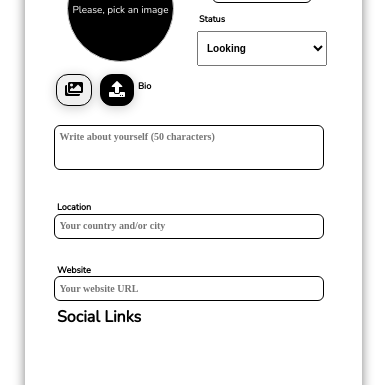
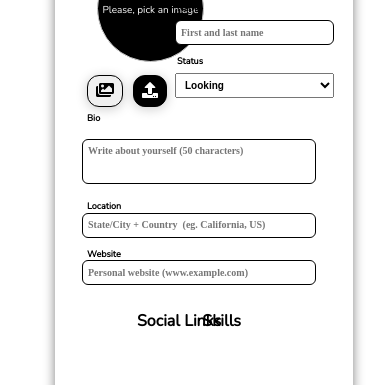
Before and after one commit to 4gnle/Coopefy, a React (Create React App) app in the folder client/: page /edit-profile in a window 390 px wide. Shown: the part 227-612 px from the top of the page. Built offline with nearby package versions, Linux system fonts and the light colour scheme; no server answers.

Commit message:
Building Edit-Profile Component 6

```diff
--- a/client/src/components/Create Profile/CreateProfile.css
+++ b/client/src/components/Create Profile/CreateProfile.css
@@ -2,7 +2,7 @@
   display: block;
   text-align: center;
   position: absolute;
-  width: 805px;
+  width: 50%;
   height: 839px;
   left: 500px;
   top: 50px;
@@ -113,8 +113,8 @@
 
 @media (max-width: 1280px) {
   .edit-box {
-    width: 500px;
-    height: 500px;
+    width: 50%;
+    height: 600px;
     left: 250px;
     top: 50px;
   }
@@ -130,13 +130,6 @@
      margin-left: 16px;
      margin-top: -5px;
      display: block;
-   }
-
-   .edit-box .bottom-inputs label {
-     font-weight: bold;
-     font-size: 12px;
-     margin-top: -10px;
-     float:left;
    }
 
   .top-inputs-name input {
@@ -160,14 +153,19 @@
   }
 
   .bottom-inputs {
-    float: center;
     margin-bottom: 10px;
     margin-top: 80px;
   }
 
+  .edit-box .bottom-inputs label {
+    font-weight: bold;
+    font-size: 12px;
+    margin-top: -10px;
+  }
+
   .bottom-inputs input {
     margin-top: 5px;
-    width: 500px;
+    width: 100%;
     height: 40px;
     margin-left: 0px;
     font-size: 12px;
@@ -183,7 +181,7 @@
     border: 1px solid #000000;
     box-sizing: border-box;
     margin-left: 0px;
-    width: 500px;
+    width: 100%;
     height: 60px;
     font-size: 12px;
     font-weight: bold;
@@ -199,8 +197,7 @@
 
 @media (max-width: 992px) {
   .edit-box {
-    max-width: 70%;
-    width: 500px;
+    width: 50%;
     height: 500px;
     left: 200px;
     top: 50px;
@@ -211,13 +208,6 @@
     font-size: 12px;
     margin-top: -10px;
     margin-left: 10px;
-    z-index: 1;
-  }
-
-  .edit-box .bottom-inputs label {
-    margin-top: 10px;
-    font-size: 12px;
-    float:left;
   }
 
   .top-inputs {
@@ -227,7 +217,7 @@
   }
 
   .top-inputs-name input {
-    width: 200px;
+    width: 90%;
     margin-bottom: 20px;
     height: 35px;
     font-size: 12px;
@@ -237,7 +227,7 @@
   }
 
   .top-inputs-status select {
-    width: 200px;
+    width: 90%;
     height: 35px;
     font-size: 12px;
     font-weight: bold;
@@ -246,13 +236,19 @@
   }
 
   .bottom-inputs {
-    margin-top: 10px;
-    float: center;
+    margin-top: 5px;
+    float: right;
+  }
+
+  .edit-box .bottom-inputs label {
+    margin-top: -5px;
+    font-size: 12px;
   }
 
   .bottom-inputs input {
     margin-top: 0.5px;
-    width: 300px;
+    margin-bottom: 15px;
+    width: 100%;
     height: 35px;
     margin-left: -5px;
     font-size: 12px;
@@ -268,7 +264,9 @@
     border: 1px solid #000000;
     box-sizing: border-box;
     margin-left: -5px;
-    width: 300px;
+    margin-bottom: 15px;
+    margin-top: 0.5px;
+    width: 100%;
     height: 60px;
     font-size: 12px;
     font-weight: bold;
@@ -283,7 +281,7 @@
 @media (max-width: 768px) {
   .edit-box {
     max-width: 70%;
-    width: 300px;
+    width: 50%;
     height: 500px;
     left: 150px;
     top: 50px;
@@ -291,26 +289,20 @@
 
 
   .top-inputs {
-    margin-top: -120px;
+    margin-top: -110px;
     float: right;
-    margin-right: 5px;
+    margin-right: 25px;
   }
 
   .edit-box .top-inputs label {
     position: absolute;
-    font-size: 9px;
+    font-size: 10px;
     z-index: 1;
   }
 
-  .edit-box .bottom-inputs label {
-    margin-top: 10px;
-    font-size: 9px;
-    float:left;
-  }
-
   .top-inputs-name input {
-    width: 130px;
-    height: 35px;
+    width: 90%;
+    height: 30px;
     font-size: 10px;
     font-weight: bold;
     font-style: 'Nunito';
@@ -318,8 +310,8 @@
   }
 
   .top-inputs-status select {
-    width: 130px;
-    height: 35px;
+    width: 90%;
+    height: 30px;
     font-size: 10px;
     font-weight: bold;
     font-style: 'Nunito';
@@ -331,9 +323,15 @@
     float: center;
   }
 
+  .edit-box .bottom-inputs label {
+    margin-top: -5px;
+    font-size: 10px;
+    float:left;
+  }
+
   .bottom-inputs input {
     margin-top: 0.5px;
-    width: 300px;
+    width: 100%;
     height: 35px;
     margin-left: -5px;
     font-size: 10px;
@@ -349,7 +347,7 @@
     border: 1px solid #000000;
     box-sizing: border-box;
     margin-left: -5px;
-    width: 300px;
+    width: 100%;
     height: 60px;
     font-size: 10px;
     font-weight: bold;
@@ -363,9 +361,9 @@
 
 @media (max-width: 480px) {
   .edit-box {
-    width: 300px;
+    width: 60%;
     height: 500px;
-    left: 25px;
+    left: 55px;
     top: 50px;
   }
 
@@ -387,7 +385,90 @@
   }
 
   .top-inputs-name input {
-    width: 100px;
+    width: 100%;
+    height: 25px;
+    font-size: 10px;
+    font-weight: bold;
+    font-style: 'Nunito';
+    padding: 5px;
+  }
+
+  .top-inputs-status select {
+    width: 100%;
+    height: 25px;
+    font-size: 10px;
+    font-weight: bold;
+    font-style: 'Nunito';
+    padding: 5px;
+  }
+
+  .bottom-inputs {
+    float: center;
+    margin-top: 5px;
+    margin-bottom: 5px;
+  }
+
+  .bottom-inputs input {
+    margin-bottom: 15px;
+    width: 100%;
+    height: 25px;
+    margin-left: -10px;
+    font-size: 10px;
+    font-weight: bold;
+    font-style: 'Nunito';
+    padding: 5px;
+  }
+
+  .bottom-inputs textarea {
+    margin-bottom: 15px;
+    margin-top: 15px;
+    resize: none;
+    border-radius: 6px;
+    background: white;
+    border: 1px solid #000000;
+    box-sizing: border-box;
+    margin-left: -10px;
+    width: 100%;
+    height: 45px;
+    font-size: 10px;
+    font-weight: bold;
+    font-Family: 'Nunito';
+    padding: 5px;
+  }
+  .brand-icons {
+
+  }
+}
+
+@media (max-width: 320px) {
+  .edit-box {
+    width: 300px;
+    height: 500px;
+    left: 25px;
+    top: 50px;
+  }
+
+  .edit-box .top-inputs label {
+    display: block;
+    position: absolute;
+    font-size: 9px;
+    top: 50px;
+  }
+
+  .edit-box .bottom-inputs label {
+    position: absolute;
+    font-size: 9px;
+    float:left;
+  }
+
+  .top-inputs {
+    margin-top: -100px;
+    float: right;
+    margin-right: -5px;
+  }
+
+  .top-inputs-name input {
+    width: 90%;
     height: 25px;
     font-size: 10px;
     font-weight: bold;
@@ -441,86 +522,3 @@
 
   }
 }
-
-@media (max-width: 320px) {
-  .edit-box {
-    width: 300px;
-    height: 500px;
-    left: 25px;
-    top: 50px;
-  }
-
-  .edit-box .top-inputs label {
-    display: block;
-    position: absolute;
-    font-size: 9px;
-    top: 50px;
-  }
-
-  .edit-box .bottom-inputs label {
-    position: absolute;
-    font-size: 9px;
-    float:left;
-  }
-
-  .top-inputs {
-    margin-top: -100px;
-    float: right;
-    margin-right: -5px;
-  }
-
-  .top-inputs-name input {
-    width: 100px;
-    height: 25px;
-    font-size: 10px;
-    font-weight: bold;
-    font-style: 'Nunito';
-    padding: 5px;
-  }
-
-  .top-inputs-status input {
-    width: 100px;
-    height: 25px;
-    font-size: 10px;
-    font-weight: bold;
-    font-style: 'Nunito';
-    padding: 5px;
-  }
-
-  .bottom-inputs {
-    float: center;
-    margin-top: 5px;
-    margin-bottom: 5px;
-  }
-
-  .bottom-inputs input {
-    margin-bottom: 15px;
-    width: 270px;
-    height: 25px;
-    margin-left: -10px;
-    font-size: 10px;
-    font-weight: bold;
-    font-style: 'Nunito';
-    padding: 5px;
-  }
-
-  .bottom-inputs textarea {
-    margin-bottom: 15px;
-    margin-top: 15px;
-    resize: none;
-    border-radius: 6px;
-    background: white;
-    border: 1px solid #000000;
-    box-sizing: border-box;
-    margin-left: -10px;
-    width: 270px;
-    height: 45px;
-    font-size: 10px;
-    font-weight: bold;
-    font-Family: 'Nunito';
-    padding: 5px;
-  }
-  .brand-icons {
-
-  }
-}
--- a/client/src/components/Create Profile/CreateProfile.js
+++ b/client/src/components/Create Profile/CreateProfile.js
@@ -45,12 +45,12 @@ const CreateProfile = ({profileImage}) => {
 
         <label>Location</label>
           <input
-          placeholder='Your country and/or city'>
+          placeholder='State/City + Country  (eg. California, US)'>
           </input>
 
         <label>Website</label>
           <input
-          placeholder='Your website URL'
+          placeholder='Personal website (www.example.com)'
           className=''>
           </input>
         </div>
--- a/client/src/components/Create Profile/SkillsandSocials.css
+++ b/client/src/components/Create Profile/SkillsandSocials.css
@@ -1,5 +1,5 @@
 .bottom-section {
-  margin-top: -20px;
+  margin-top: 20px;
 }
 
 .bottom-section p {
@@ -7,3 +7,99 @@
   float: left;
   text-align: left;
 }
+
+@media (max-width: 1280px) {
+  .bottom-section {
+    margin-top: -10px;
+  }
+
+  .bottom-section .socials {
+    font-weight: bold;
+    margin-left: 50px;
+    float: left;
+    text-align: left;
+  }
+
+  .bottom-section .skills {
+    font-weight: bold;
+    margin-right: 80px;
+    float: right;
+    text-align: left;
+  }
+}
+@media (max-width: 992px) {
+  .bottom-section {
+    margin-top: -20px;
+  }
+
+  .bottom-section .socials {
+    font-weight: bold;
+    margin-left: 50px;
+    float: left;
+    text-align: left;
+  }
+
+  .bottom-section .skills {
+    font-weight: bold;
+    margin-right: 80px;
+    float: right;
+    text-align: left;
+  }
+}
+@media (max-width: 768px) {
+  .bottom-section {
+  }
+
+  .bottom-section .socials {
+    margin-bottom: -50px;
+    font-weight: bold;
+    margin-left: 50px;
+    float: left;
+    text-align: left;
+  }
+
+  .bottom-section .skills {
+    font-weight: bold;
+    margin-right: 80px;
+    float: right;
+    text-align: left;
+  }
+}
+@media (max-width: 480px) {
+  .bottom-section {
+    margin-top: -40px;
+  }
+
+  .bottom-section .socials {
+    font-weight: bold;
+    margin-left: 50px;
+    float: left;
+    text-align: left;
+  }
+
+  .bottom-section .skills {
+    font-weight: bold;
+    margin-right: 80px;
+    float: right;
+    text-align: left;
+  }
+}
+@media (max-width: 320px) {
+  .bottom-section {
+    margin-top: -10px;
+  }
+
+  .bottom-section .socials {
+    font-weight: bold;
+    margin-left: 50px;
+    float: left;
+    text-align: left;
+  }
+
+  .bottom-section .skills {
+    font-weight: bold;
+    margin-right: 80px;
+    float: right;
+    text-align: left;
+  }
+}
--- a/client/src/components/Create Profile/SkillsandSocials.js
+++ b/client/src/components/Create Profile/SkillsandSocials.js
@@ -5,8 +5,13 @@ import './SkillsandSocials.css'
 const SocialLinks = () => {
   return (
     <div className="bottom-section">
-      <p>Social Links</p>
+      <div className='socials'>
+        <p>Social Links</p>
+      </div>
 
+      <div className='skills'>
+        <p>Skills</p>
+      </div>
     </div>
   )
 }
--- a/client/src/components/UI/Button.css
+++ b/client/src/components/UI/Button.css
@@ -79,9 +79,10 @@ button:active:disabled {
 
 @media (max-width: 1260px) {
   .button {
+    margin: 5px 5px ;
     font: inherit;
     cursor: pointer;
-    padding: 0.5rem 1rem;
+    padding: 0.6rem 1.1rem;
     border: 1px solid black;
     box-shadow: 0 2px 12px rgba(0, 0, 0, 0.2);
     background-color: #darkgray;
@@ -93,7 +94,7 @@ button:active:disabled {
   .primary {
     font: inherit;
     cursor: pointer;
-    padding: 0.5rem 1rem;
+    padding: 0.6rem 1.1rem;
     border-radius: 12px;
     transition: all 0.5s ease;
     border: 1px solid black;
@@ -110,7 +111,55 @@ button:active:disabled {
   .bad {
     font: inherit;
     cursor: pointer;
-    padding: 0.5rem 1rem;
+    padding: 0.6rem 1.1rem;
+    border-radius: 12px;
+    transition: all 0.5s ease;
+    border: 1px solid black;
+    box-shadow: 0 2px 12px rgba(0, 0, 0, 0.2);
+    background-color: red;
+    color: white;
+  }
+
+  .bad:hover {
+    background-color: pink;
+    color: black;
+  }
+}
+
+@media (max-width: 992px) {
+  .button {
+    font: inherit;
+    cursor: pointer;
+    padding: 0.5rem 0.8rem;
+    border: 1px solid black;
+    box-shadow: 0 2px 12px rgba(0, 0, 0, 0.2);
+    background-color: #darkgray;
+    color: black;
+    border-radius: 12px;
+    transition: all 0.5s ease;
+  }
+
+  .primary {
+    font: inherit;
+    cursor: pointer;
+    padding: 0.5rem 0.8rem;
+    border-radius: 12px;
+    transition: all 0.5s ease;
+    border: 1px solid black;
+    box-shadow: 0 2px 12px rgba(0, 0, 0, 0.2);
+    background-color: black;
+    color: white;
+  }
+
+  .primary:hover {
+    background-color: white;
+    color: black;
+  }
+
+  .bad {
+    font: inherit;
+    cursor: pointer;
+    padding: 0.5rem 0.8rem;
     border-radius: 12px;
     transition: all 0.5s ease;
     border: 1px solid black;
@@ -173,7 +222,7 @@ button:active:disabled {
   }
 }
 
-@media (max-width: 400px) {
+@media (max-width: 480px) {
   .button {
     font: inherit;
     cursor: pointer;
@@ -220,3 +269,51 @@ button:active:disabled {
     color: black;
   }
 }
+
+@media (max-width: 420px) {
+  .button {
+    font: inherit;
+    cursor: pointer;
+    padding: 0.25rem 0.5rem;
+    border: 1px solid black;
+    box-shadow: 0 2px 12px rgba(0, 0, 0, 0.2);
+    background-color: #darkgray;
+    color: black;
+    border-radius: 12px;
+    transition: all 0.5s ease;
+  }
+
+  .primary {
+    font: inherit;
+    cursor: pointer;
+    padding: 0.25rem 0.5rem;
+    border-radius: 12px;
+    transition: all 0.5s ease;
+    border: 1px solid black;
+    box-shadow: 0 2px 12px rgba(0, 0, 0, 0.2);
+    background-color: black;
+    color: white;
+  }
+
+  .primary:hover {
+    background-color: white;
+    color: black;
+  }
+
+  .bad {
+    font: inherit;
+    cursor: pointer;
+    padding: 0.25rem 0.5rem;
+    border-radius: 12px;
+    transition: all 0.5s ease;
+    border: 1px solid black;
+    box-shadow: 0 2px 12px rgba(0, 0, 0, 0.2);
+    background-color: red;
+    color: white;
+  }
+
+  .bad:hover {
+    background-color: pink;
+    color: black;
+  }
+}
```
Also changed, not shown: client/src/components/Create Profile/Image.css (+4 -4 lines).
